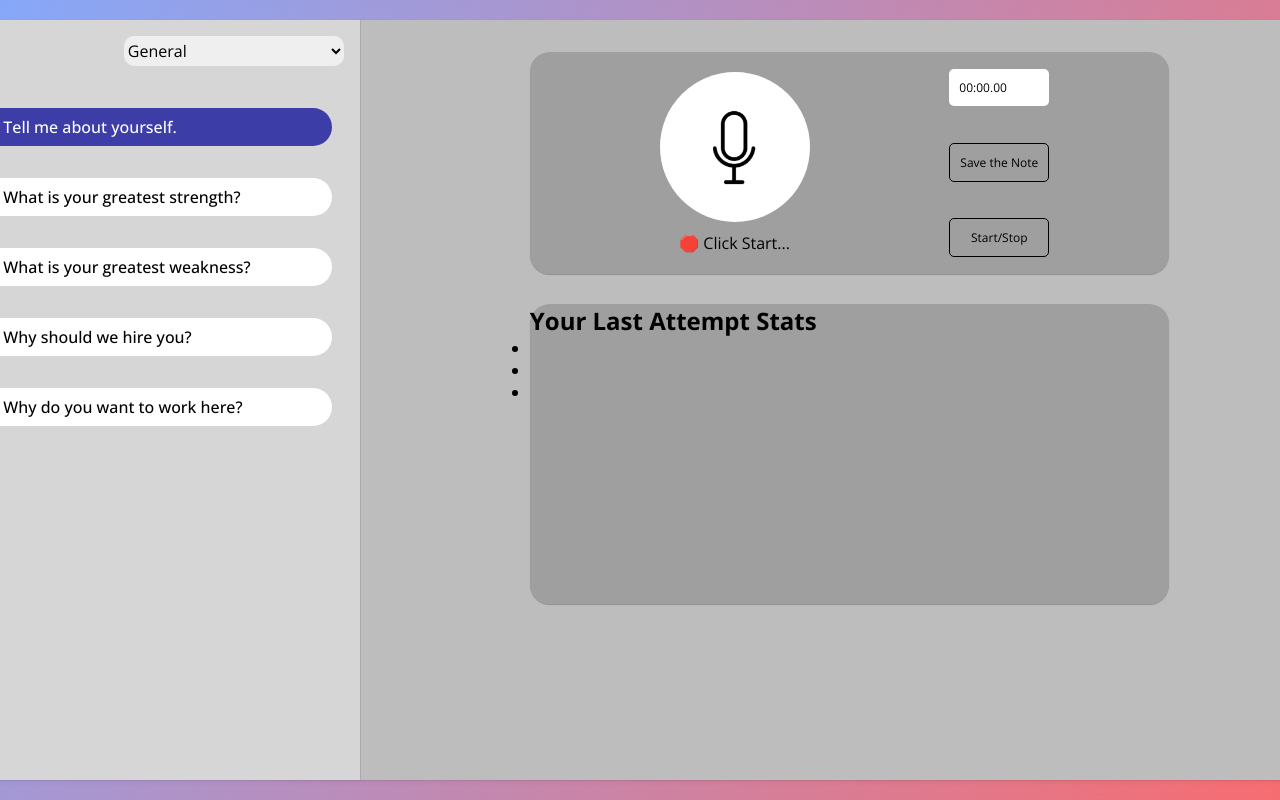
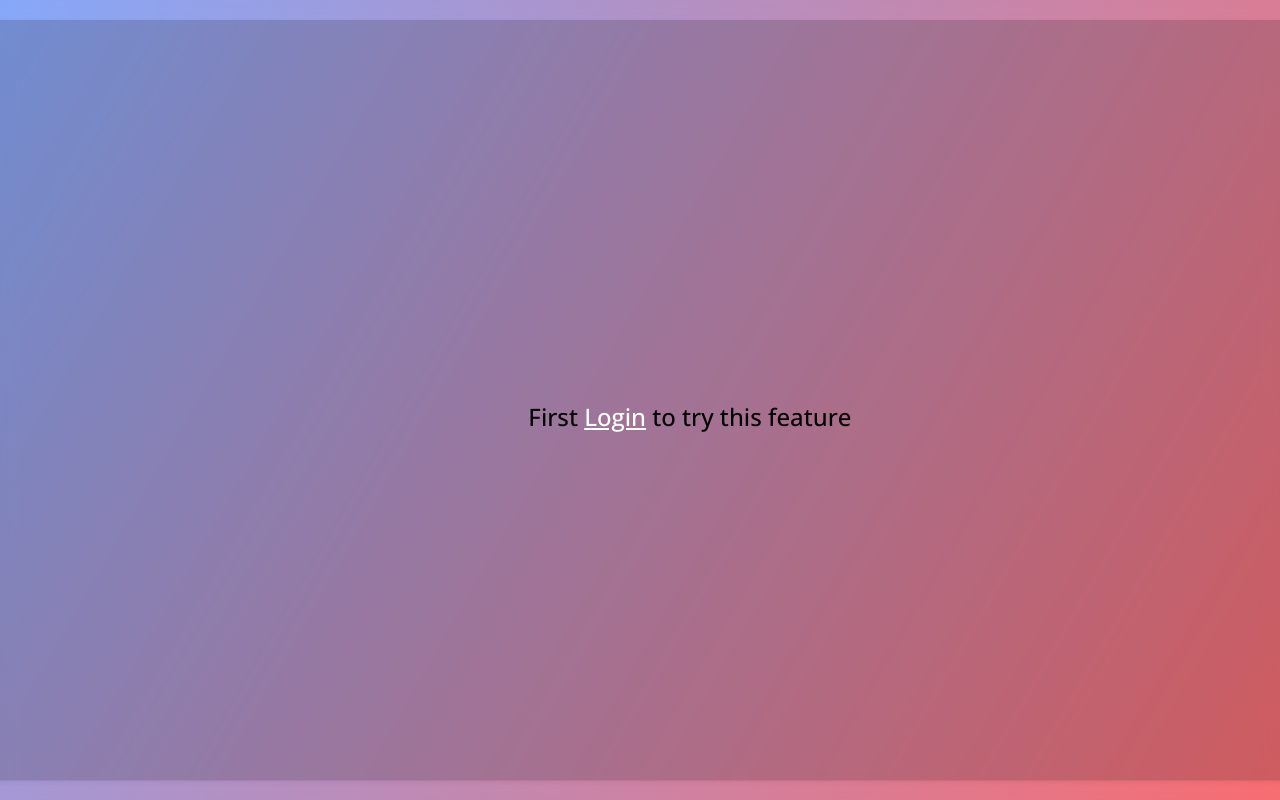
Before and after one commit to Vijay-K-2003/Support-a-thon-frontend, a React (Vite) app: page / in a window 1280 px wide. Shown: the top 800 px of the page. Built offline with nearby package versions, Linux system fonts and the light colour scheme.

Commit message:
Fixed data wrapper

```diff
--- a/src/components/HomePage/Homepage.jsx
+++ b/src/components/HomePage/Homepage.jsx
@@ -1,39 +1,32 @@
-import {useState, useEffect} from 'react';
+import { useState, useEffect } from "react";
+import { RiArrowDropDownLine } from "react-icons/ri";
+import { Link } from "react-router-dom";
+
 import Sidebar from "../Sidebar/Sidebar";
 import { useAuthContext } from "../../context/AuthProvider";
 import Speech from "../Speech/Speech";
 import "./Homepage.scss";
-import axios from 'axios';
+import axios from "axios";
 
 const Homepage = () => {
   const [details, setDetails] = useState(null);
-  const { auth } = useAuthContext();
+  const { auth, qId } = useAuthContext();
   // https://e9b8-2405-201-2010-5080-714f-def4-fb26-d729.in.ngrok.io/
+  const [active, setActive] = useState(-1);
 
-  /**
-   * email
-:
-"vijay@gmail.com"
-fillerPhrases
-:
-"['I mean']"
-fillerWords
-:
-"['um', 'Like']"
-id
-:
-1
-questionID
-:
-1
-recommendation
-:
-"We would like to mention that it would be better if you avoid mentioning about tiktok and instagram in your interview.It would be further better if you could mention about your Github profile in the interview."
-wpm
-:
-168
-   */
+  if (!auth) {
+    return (
+      <div className="Home">
+        <div className="message">
+          First <Link to="/login">Login</Link> to try this feature
+        </div>
+      </div>
+    );
+  }
 
+  console.log(details);
+
+  let fillerWords;
   return (
     <div className="Home">
       <div className="leftside">
@@ -41,21 +34,65 @@ wpm
       </div>
       <div className="rightside">
         <div className="mic__wrapper">
-          <Speech setDetails = {setDetails}/>
+          <Speech setDetails={setDetails} />
         </div>
         <div className="data__wrapper">
-          <h2>Your Last Attempt Stats</h2>
-          <div className="data__wrapper--stat">
-            <ul>
-              <li>
-                {details?.data[0].questionID}
-              </li>
-              <li>{details?.data[0].fillerPhrases}</li>
-              <li>
-                {details?.data[0].fillerWords}
-              </li>
-            </ul>
-          </div>
+          <h2>Your Previous Attempt Stats</h2>
+          {details?.data?.map((data, index) => {
+            return (
+              <div key={index} className="data__display">
+                <div key={index + 1} className="data__display--header">
+                  <p>Attempt {index + 1}</p>
+                  <RiArrowDropDownLine
+                    onClick={() => {
+                      if (active === -1) {
+                        setActive(index);
+                      }
+
+                      if (active === index) {
+                        setActive(-1);
+                      }
+                    }}
+                    size={25}
+                  />
+                </div>
+                <div className="data__info">
+                  {active === index && (
+                    <div>
+                      <p>
+                        <strong>Email :</strong> {data.email}
+                      </p>
+                      <p>
+                        <strong>Question Id:</strong> {data.questionID}
+                      </p>
+                      <p>
+                        <strong>Recomendation:</strong> {data.recommendation}
+                      </p>
+                      <p style={{ display: "flex", gap: "10px" }}>
+                        <strong>Filler Words: </strong>
+                        {JSON.parse(data.fillerWords.replace(/'/g, '"')).map(
+                          (word, index) => (
+                            <p key={index + 1}>{word} </p>
+                          )
+                        )}
+                      </p>
+                      <p style={{ display: "flex", gap: "10px" }}>
+                        <strong>Filler Phrases: </strong>
+                        {JSON.parse(data.fillerPhrases.replace(/'/g, '"')).map(
+                          (word, index) => (
+                            <p key={index + 1}>{word} </p>
+                          )
+                        )}
+                      </p>
+                      <p>
+                        <strong>Words per minute: </strong> {data.wpm}
+                      </p>
+                    </div>
+                  )}
+                </div>
+              </div>
+            );
+          })}
         </div>
       </div>
     </div>
--- a/src/components/HomePage/Homepage.scss
+++ b/src/components/HomePage/Homepage.scss
@@ -4,13 +4,21 @@
   width: 1396px;
   max-width: 100%;
   height: calc(100vh - 40px);
-  background: #fff;
+  background: rgba(0, 0, 0, 0.16);
   box-shadow: 0 1px 1px 0 rgba(0, 0, 0, 0.06), 0 2px 5px 0 rgba(0, 0, 0, 0.06);
   display: flex;
 }
 
 //   box-shadow: 0 10px 10px 0 rgba(0, 0, 0, 0.06),
 //     0 12px 15px 0 rgba(0, 0, 0, 0.06);
+
+.message {
+  position: absolute;
+  top: 50%;
+  left: 42%;
+  font-size: 1.5rem;
+  font-weight: 500;
+}
 
 .Home .leftside {
   // position: relative;
@@ -41,5 +49,30 @@
 }
 
 .data__wrapper {
-  height: 300px;
+  width: 100%;
+  padding: 1rem 1.3rem;
+
+  h2 {
+    margin-bottom: 15px;
+  }
 }
+
+.data__display {
+  width: 100%;
+  background-color: #fff;
+  padding: 7px;
+  margin-bottom: 10px;
+  border-radius: 10px;
+  border: none;
+
+  .data__display--header {
+    display: flex;
+    align-items: center;
+    justify-content: space-between;
+  }
+
+  p {
+    font-weight: 500;
+    font-size: 1rem;
+  }
+}
--- a/src/components/Speech/Speech.jsx
+++ b/src/components/Speech/Speech.jsx
@@ -2,7 +2,7 @@ import { useState, useEffect } from "react";
 import "./Speech.scss";
 import { useAuthContext } from "../../context/AuthProvider";
 import micIcon from "../../assets/mic_icon.png";
-import axios from 'axios';
+import axios from "axios";
 
 const SpeechRecognition =
   window.SpeechRecognition || window.webkitSpeechRecognition;
@@ -30,11 +30,13 @@ function Timer(props) {
 
 const Speech = (props) => {
   const [isListening, setIsListening] = useState(false);
-  const [note, setNote] = useState("lorem ipsum like um he hello I meant Instagram and Linkedin and Twitter tiktok");
+  const [note, setNote] = useState(
+    "Lorem ipsum dolor sit amet consectetur adipisicing elit. Vel cum quasi perferendis culpa hic tenetur minus eveniet quas animi. Laudantium!"
+  );
   const [savedNotes, setSavedNotes] = useState([]);
   const [time, setTime] = useState(0);
-  const {auth, qId} = useAuthContext();
-  const {setDetails} = props;
+  const { auth, qId } = useAuthContext();
+  const { setDetails } = props;
 
   useEffect(() => {
     handleListen();
@@ -98,20 +100,24 @@ const Speech = (props) => {
     getDetails();
     setSavedNotes((prevNotes) => [...prevNotes, note]);
     setNote("");
+    console.log(typeof time, time);
     setTime(0);
   };
 
   const getDetails = async () => {
-    const data = await axios.post( "https://e9b8-2405-201-2010-5080-714f-def4-fb26-d729.in.ngrok.io/api/getDetails", {
-      "key": "73627",
-      "questionID": qId,
-      "email": "vijay@gmail.com",
-      "timeDuration" : time,
-      "text": "lorem ipsum like um he hello I meant Instagram and Linkedin and Twitter tiktok"
-    })
+    const data = await axios.post(
+      "https://e9b8-2405-201-2010-5080-714f-def4-fb26-d729.in.ngrok.io/api/getDetails",
+      {
+        key: "73627",
+        questionID: qId,
+        email: "vijay@gmail.com",
+        timeDuration: time / 1000,
+        text: note,
+      }
+    );
     console.log(data);
     setDetails(data);
-  }
+  };
 
   return (
     <div className="wrapper">
--- a/src/context/AuthProvider.jsx
+++ b/src/context/AuthProvider.jsx
@@ -3,7 +3,7 @@ import { createContext, useState, useContext } from "react";
 const AuthContext = createContext({});
 
 export const AuthProvider = ({ children }) => {
-  const [auth, setAuth] = useState({});
+  const [auth, setAuth] = useState();
   const [qId, setQId] = useState(1);
 
   return (
```
Also changed, not shown: src/utils/useLocalStorage.js (added, +29 -0 lines).
